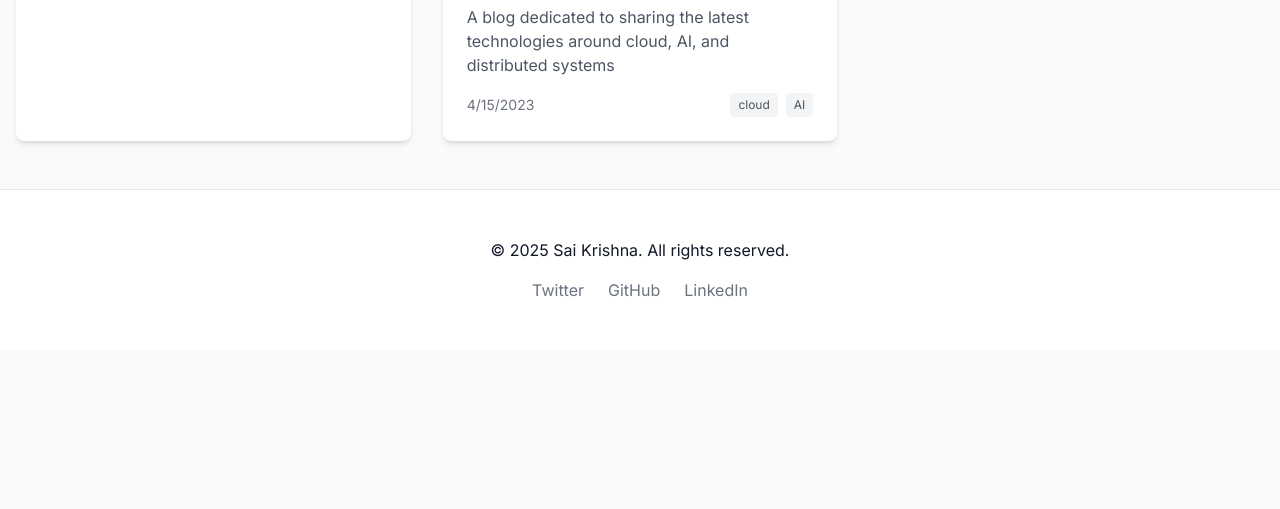
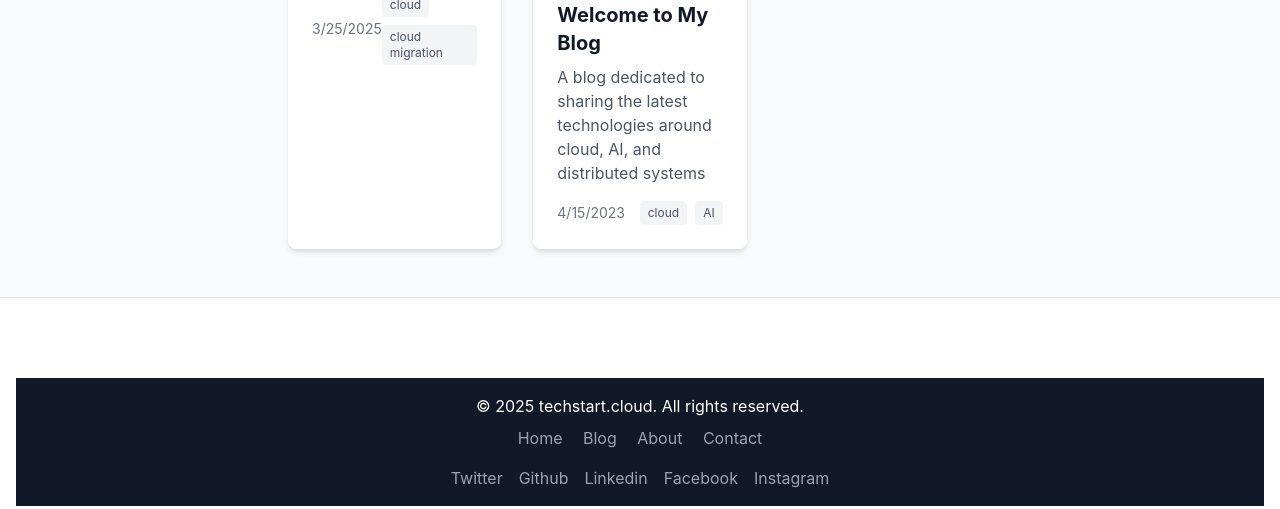
Before and after one commit to saikrishna1729/techstart, an Astro site: page /blog in a window 1280 px wide. Shown: the part 487-996 px from the top of the page. Before the commit the page ends 837 px from the top, so only its background shows below. Built offline with nearby package versions, Linux system fonts and the light colour scheme; Astro itself is replaced by a stand-in of ours.

Commit message:
new changes

```diff
--- a/src/components/BaseLayout.astro
+++ b/src/components/BaseLayout.astro
@@ -24,7 +24,7 @@ const {
 } = Astro.props;
 ---
 
-<!doctype html>
+<!DOCTYPE html>
 <html lang="en">
 	<head>
 		<meta charset="utf-8" />
@@ -55,12 +55,25 @@ const {
 		<script is:inline src="/scripts/footer-override.js"></script>
 	</head>
 	<body
-		class="flex flex-col min-h-screen bg-white dark:bg-gray-900 text-gray-900 dark:text-white"
+		class="flex flex-col min-h-screen bg-gray-100 dark:bg-gray-800 text-gray-800 dark:text-gray-200 font-sans transition-all duration-300 opacity-0 animate-fade-in"
 	>
 		<Header />
-		<main class="flex-grow container mx-auto px-4 py-6">
+		<main class="flex-grow container mx-auto px-8 py-12 md:px-12">
 			<slot />
 		</main>
 		<Footer />
+        <style>
+            @keyframes fadeIn {
+                from {
+                    opacity: 0;
+                }
+                to {
+                    opacity: 1;
+                }
+            }
+            .animate-fade-in {
+                animation: fadeIn 0.5s ease-in-out forwards;
+            }
+        </style>
 	</body>
 </html>
--- a/src/components/BlogPostCard.astro
+++ b/src/components/BlogPostCard.astro
@@ -6,34 +6,37 @@ const { post } = Astro.props;
 const { title, description, pubDate, heroImage, tags } = post.data;
 ---
 
-<article class="bg-white dark:bg-gray-800 rounded-lg shadow-md overflow-hidden">
+<article
+	class="bg-white dark:bg-gray-800 rounded-xl shadow-md overflow-hidden transition-transform transform hover:scale-102 hover:shadow-lg duration-300 ease-in-out"
+>
+	<a href={`/blog/${post.slug}/`} class="block">
 		{
 			heroImage && (
-			<a href={`/blog/${post.slug}/`}>
 				<img
 					src={heroImage}
 					alt={title}
-					class="w-full h-48 object-cover hover:opacity-90 transition"
+					class="w-full h-56 object-cover transition-opacity duration-300 ease-in-out hover:opacity-90"
 				/>
-			</a>
 			)
 		}
 		<div class="p-6">
-		<h2 class="text-2xl font-bold mb-2">
-			<a href={`/blog/${post.slug}/`} class="hover:text-primary transition"
-				>{title}</a
+			<h2
+				class="text-2xl font-semibold text-gray-800 dark:text-gray-100 mb-3 transition-colors duration-300 ease-in-out hover:text-primary"
 			>
+				{title}
 			</h2>
-		<div class="flex items-center text-gray-600 dark:text-gray-400 mb-4">
+			<div class="flex items-center text-gray-600 dark:text-gray-400 mb-3 text-sm">
 				<FormattedDate date={pubDate} />
 			</div>
 			{tags && <TagList tags={tags} />}
-		<p class="text-gray-700 dark:text-gray-300 mt-4">{description}</p>
-		<a
-			href={`/blog/${post.slug}/`}
-			class="inline-block mt-4 text-primary hover:text-secondary transition"
+			<p class="text-gray-700 dark:text-gray-300 mt-3 text-sm md:text-base line-clamp-3">
+				{description}
+			</p>
+			<span
+				class="inline-block mt-4 text-primary hover:text-secondary transition duration-300 ease-in-out font-medium text-sm"
 			>
 				Read more →
+			</span>
+		</div>
 	</a>
-	</div>
 </article>
--- a/src/layouts/MainLayout.astro
+++ b/src/layouts/MainLayout.astro
@@ -1,4 +1,5 @@
 ---
+import Footer from "../components/Footer.astro";
 import Header from "../components/Header.astro";
 
 interface Props {
@@ -22,16 +23,26 @@ const {
 		<link rel="preconnect" href="https://fonts.googleapis.com" />
 		<link rel="preconnect" href="https://fonts.gstatic.com" crossorigin />
 		<link
-			href="https://fonts.googleapis.com/css2?family=Inter:wght@400;500;600;700&display=swap"
+			href="https://fonts.googleapis.com/css2?family=Nunito:wght@400;600;700&display=swap"
 			rel="stylesheet"
 		/>
+		<style>
+			body {
+				animation: fadeIn 0.5s ease-in-out;
+			}
+
+			@keyframes fadeIn {
+				from { opacity: 0; }
+				to { opacity: 1; }
+			}
+		</style>
 	</head>
 	<body
-		class="bg-gray-50 dark:bg-gray-900 text-gray-900 dark:text-gray-100 min-h-screen flex flex-col"
+		class="bg-gray-50 dark:bg-gray-900 text-gray-900 dark:text-gray-100 min-h-screen flex flex-col font-nunito"
 	>
-		<Header />
+		<Header class="mx-auto px-4 max-w-3xl w-full mt-8" />
 
-		<main class="flex-grow">
+		<main class="flex-grow mx-auto px-4 max-w-3xl w-full mt-8">
 			<slot />
 		</main>
 
@@ -39,34 +50,7 @@ const {
 			class="bg-white dark:bg-gray-800 border-t border-gray-200 dark:border-gray-700 py-12"
 		>
 			<div class="container mx-auto px-4">
-				<div class="text-center">
-					<p class="mb-4">
-						&copy; {new Date().getFullYear()} Sai Krishna. All rights reserved.
-					</p>
-					<div class="flex justify-center space-x-6">
-						<a
-							href="https://twitter.com/"
-							target="_blank"
-							class="text-gray-500 hover:text-primary transition"
-						>
-							Twitter
-						</a>
-						<a
-							href="https://github.com/"
-							target="_blank"
-							class="text-gray-500 hover:text-primary transition"
-						>
-							GitHub
-						</a>
-						<a
-							href="https://linkedin.com/"
-							target="_blank"
-							class="text-gray-500 hover:text-primary transition"
-						>
-							LinkedIn
-						</a>
-					</div>
-				</div>
+				<Footer />
 			</div>
 		</footer>
 	</body>
--- a/styles/globals.css
+++ b/styles/globals.css
@@ -1,102 +1,105 @@
-/* Override for footer copyright text */
-footer p:nth-child(1) {
-  display: none;
+/* Base Styles - Apply to the entire document */
+body {
+  font-family: 'Arial', sans-serif; /* Modern font choice */
+  line-height: 1.6;
+  color: #333; /* Dark gray text for readability */
+  background-color: #f4f4f4; /* Light gray background */
+  margin: 0;
+  padding: 0;
+  transition: background-color 0.3s ease, color 0.3s ease; /* Smooth transition */
 }
 
-/* Add a class we can target with JavaScript */
-.copyright-override {
-  font-family: inherit;
-  font-size: inherit;
+/* Responsive container */
+.container {
+  max-width: 1200px; /* Increased for wider screens */
+  margin: 0 auto;
+  padding: 0 2rem; /* Increased padding for better spacing */
+  transition: padding 0.3s ease; /* Smooth transition */
 }
 
-/* Ensure the copyright text displays correctly */
-footer p:contains("Saikrishna Nagisetti")::after {
-  position: absolute;
-  right: 0;
-  left: 0;
-  visibility: visible;
-  content: "© 2024 techstart.cloud. All rights reserved.";
+/* Header styling */
+header {
+  background-color: #fff; /* White header */
+  padding: 1rem 0;
+  box-shadow: 0 2px 4px rgba(0, 0, 0, 0.1); /* Subtle shadow */
+  transition: box-shadow 0.3s ease; /* Smooth transition */
 }
 
-footer p:contains("Saikrishna Nagisetti") {
-  position: relative;
-  visibility: hidden;
+/* Footer styling */
+footer {
+  background-color: #2c3e50; /* Dark blue footer */
+  color: #fff;
+  padding: 2rem 0;
+  text-align: center;
+  transition: background-color 0.3s ease; /* Smooth transition */
+  width: 100%;
 }
 
-/* Force footer styling */
-footer {
-  width: 100%;
-  background-color: #111827 !important; /* dark gray/black */
-  color: white !important;
-}
-
-/* Ensure the copyright text displays correctly */
-.footer-copyright {
-  color: white !important;
-  text-align: center !important;
-  margin: 0 !important;
-}
-
-/* Hide any other paragraph in the footer to prevent duplicates */
-footer p:not(.footer-copyright) {
-  display: none !important;
-}
-
-/* Very aggressive CSS to override the footer text */
-footer p:nth-child(1),
-footer p:first-child,
-footer div:first-child p,
-p[class*="copyright"],
-p[class*="footer"],
-.footer p,
-footer > div > p {
-  visibility: hidden;
-  position: relative;
-  display: block !important;
-}
-
-footer p:nth-child(1)::after,
-footer p:first-child::after,
-footer div:first-child p::after,
-p[class*="copyright"]::after,
-p[class*="footer"]::after,
-.footer p::after,
-footer > div > p::after {
-  content: "© 2024 techstart.cloud. All rights reserved.";
-  visibility: visible;
-  position: absolute;
-  top: 0;
-  left: 0;
-  width: 100%;
-  text-align: center;
+.footer-copyright::before {
+  content: "© ";
 }
 
 /* Responsive styles */
-.container {
-  max-width: 100%;
-  padding: 0 1rem;
+.container { /* Updated to be a little more friendly */
+    max-width: 100%;
+    padding: 0 1rem;
+    margin-left: auto;
+    margin-right: auto;
 }
 
 @media (min-width: 640px) {
   .container {
     max-width: 640px;
+    padding: 0 2rem;
   }
 }
 
 @media (min-width: 768px) {
   .container {
     max-width: 768px;
+    padding: 0 2rem;
   }
 }
 
 @media (min-width: 1024px) {
   .container {
     max-width: 1024px;
+    padding: 0 2rem;
   }
 }
 
 @media (min-width: 1280px) {
   .container {
     max-width: 1280px;
+    padding: 0 2rem;
   }
 }
+
+/* Link styles */
+a {
+  color: #007bff; /* Bootstrap-like blue */
+  text-decoration: none;
+  transition: color 0.3s ease; /* Smooth transition */
+}
+
+a:hover {
+  color: #0056b3; /* Darker blue on hover */
+}
+
+/* Button Styles */
+button, .btn {
+    background-color: #007bff;
+    border: none;
+    border-radius: 0.25rem;
+    color: #fff;
+    cursor: pointer;
+    font-size: 1rem;
+    padding: 0.5rem 1rem;
+    text-decoration: none;
+    transition: background-color 0.3s ease;
+}
+
+button:hover, .btn:hover {
+    background-color: #0056b3;
+  }
+}
```
Lines whose indentation alone changed are shown as unchanged.
